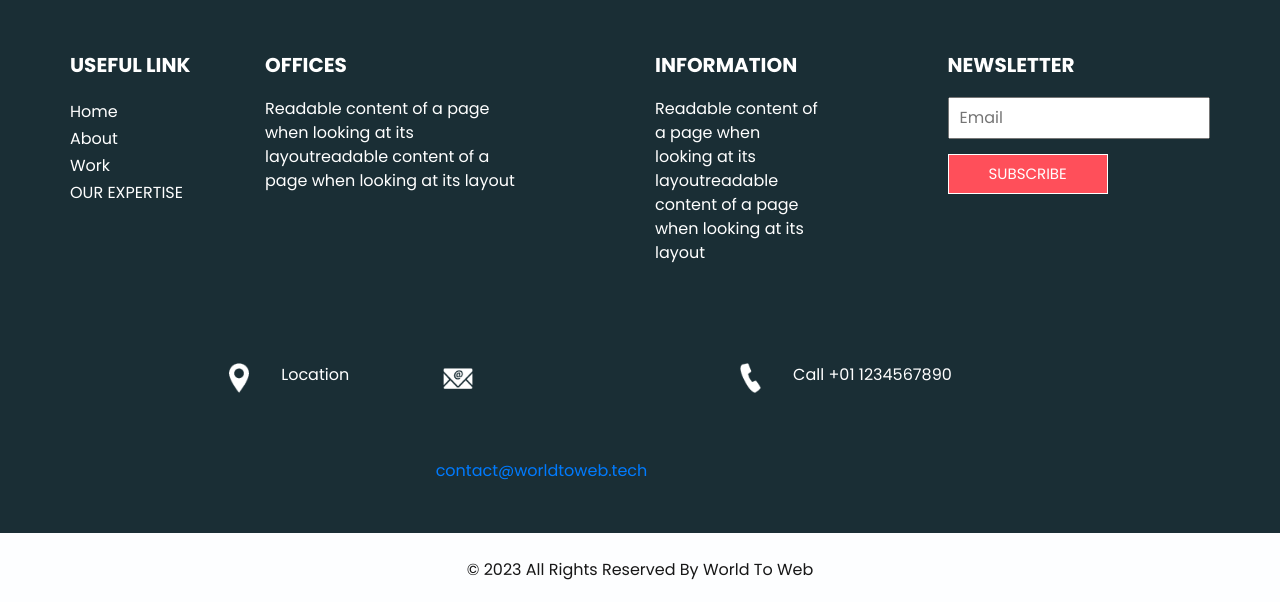
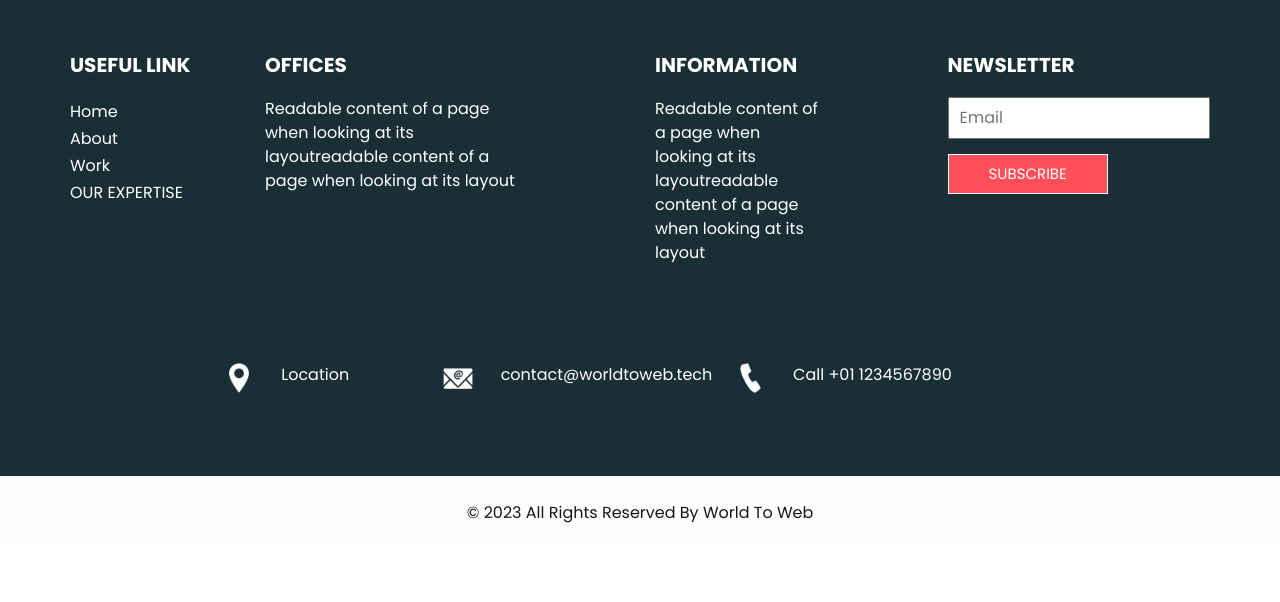
Before and after one commit to RDANDAPAT/Portfolio, a plain HTML site: page index.html in a window 1280 px wide. Shown: the part 4287-4889 px from the top of the page. After the commit the page ends 4832 px from the top, so only its background shows below. Drawn offline with Linux system fonts and the light colour scheme.

Commit message:
footer icon-1

```diff
--- a/index.html
+++ b/index.html
@@ -628,14 +628,14 @@
                     </a>
                   </div>
                   <div class="col-md-4">
-                    <a href="#" class="link-box">
+                    <a href="mailto:contact@worldtoweb.tech" class="link-box">
                       <div class="img-box">
                         <img src="images/mail.png" alt="">
                       </div>
                       <div class="detail-box">
-                        <a href="mailto:contact@worldtoweb.tech"><h6>
+                        <h6>
                           contact@worldtoweb.tech
-                        </h6></a>
+                        </h6>
                       </div>
                     </a>
                   </div>
```
